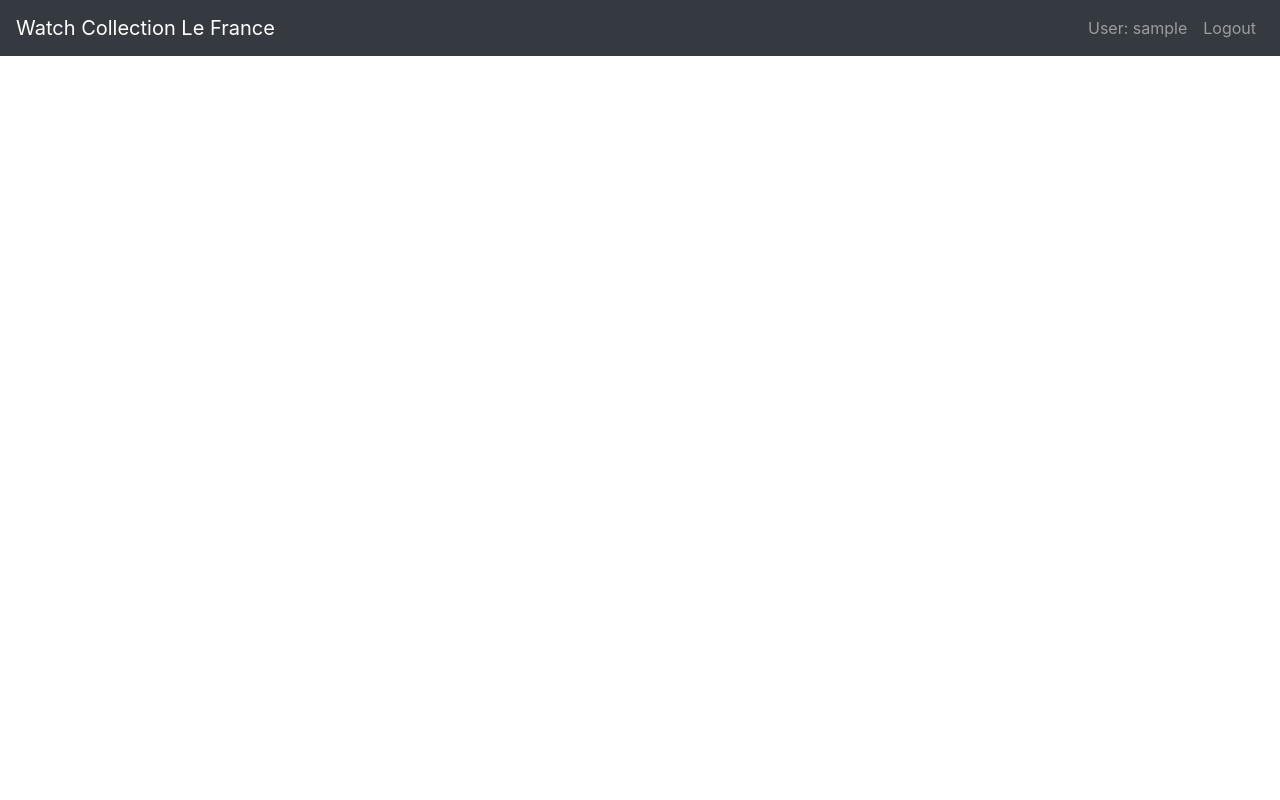
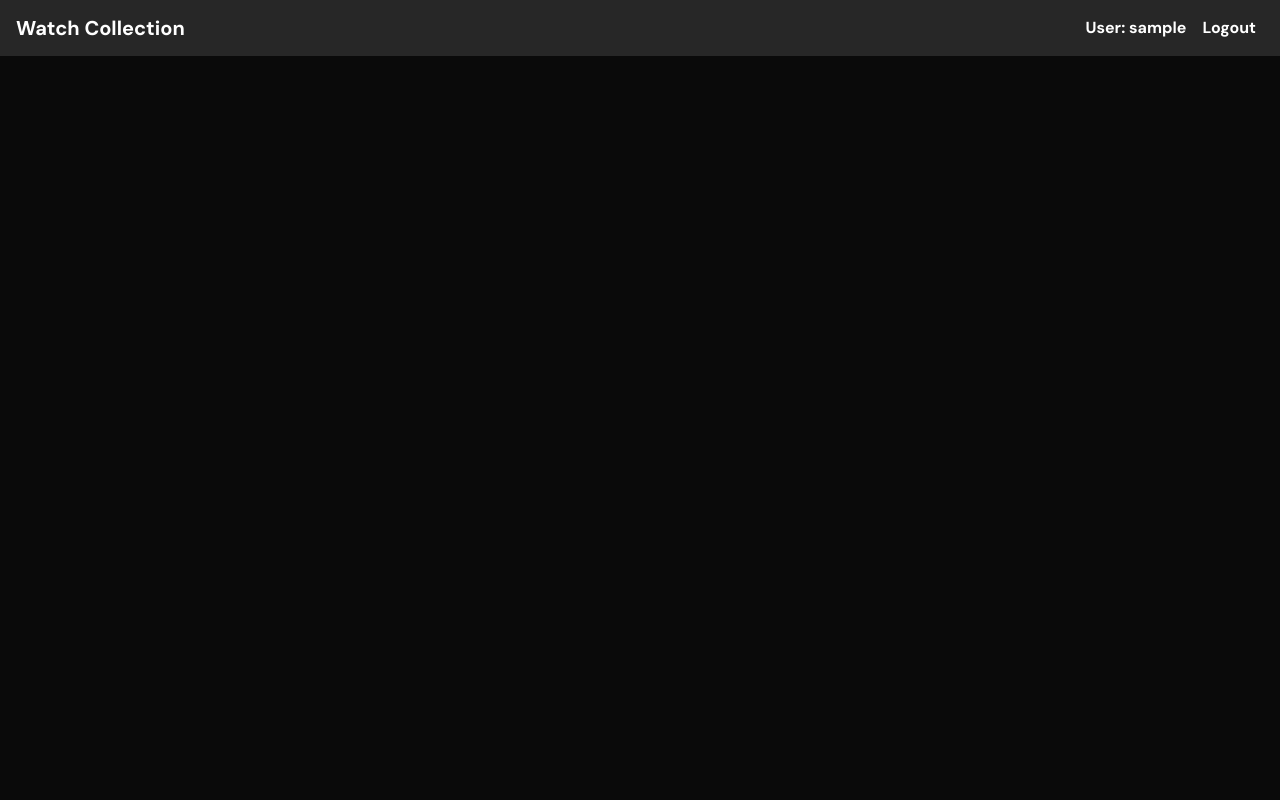
Before and after one commit to Akatsuki49/MicroServicesRabbitMq, a Flask app: a page that uses templates/home.html in a window 1280 px wide. Run offline with Flask 3, Linux system fonts and the light colour scheme; the visitor is signed in with stand-in values (Sample User, id 1); data that the repository does not hold is empty; some libraries are stand-ins or nearby versions.

Commit message:
added additional security and styling

```diff
--- a/templates/home.html
+++ b/templates/home.html
@@ -3,32 +3,55 @@
 <head>
   <meta charset="UTF-8">
   <meta name="viewport" content="width=device-width, initial-scale=1.0">
-  <title>Watch Collection Le France</title>
+  <title>Watch Collection</title>
   <link href="https://maxcdn.bootstrapcdn.com/bootstrap/4.5.2/css/bootstrap.min.css" rel="stylesheet">
+  <link rel="preconnect" href="https://fonts.googleapis.com">
+  <link rel="preconnect" href="https://fonts.gstatic.com" crossorigin>
+  <link href="https://fonts.googleapis.com/css2?family=DM+Sans:ital,opsz,wght@0,9..40,100..1000;1,9..40,100..1000&display=swap" rel="stylesheet">
 </head>
 <style>
-  .watch-image {
-    width: 150px;
-    height: auto;
-    margin: auto;
-  }
+  body, html {
+      height: 100%;
+      background-color: #0a0a0a;
+      font-weight: bold;
+      font-family: "DM Sans", sans-serif;
+    }
+  .watch-card {
+    margin-bottom: 20px;
+    background-color: #858585;
+    margin-top: 20px;
+    }
+    .watch-image {
+      width: 100%;
+      height: 300px;
+      object-fit: cover;
+    }
+    .navbar {
+      background-color: #272727 !important;
+      font-family: "DM Sans", sans-serif;
+    }
+
+    .navbar-brand,
+    .navbar-nav .nav-link {
+      color: #ffffff !important;
+      font-weight: bold;
+    }
 </style>
 <body>
+  {% if session['username'] %}
   <nav class="navbar navbar-expand-lg navbar-dark bg-dark">
-    <a class="navbar-brand" href="#">Watch Collection Le France</a>
+    <a class="navbar-brand" href="#">Watch Collection</a>
     <button class="navbar-toggler" type="button" data-toggle="collapse" data-target="#navbarNav" aria-controls="navbarNav" aria-expanded="false" aria-label="Toggle navigation">
       <span class="navbar-toggler-icon"></span>
     </button>
     <div class="collapse navbar-collapse justify-content-end" id="navbarNav">
       <ul class="navbar-nav">
-        {% if session['username'] %}
         <li class="nav-item">
           <a class="nav-link" href="#">User: {{ session['username'] }}</a>
         </li>
         <li class="nav-item">
           <a class="nav-link" href="/logout">Logout</a>
         </li>
-        {% endif %}
       </ul>
     </div>
   </nav>
@@ -49,6 +72,7 @@
       {% endfor %}
     </div>
   </div>
+  {% endif %}
   <!-- Bootstrap JS (Optional) -->
   <script src="https://ajax.googleapis.com/ajax/libs/jquery/3.5.1/jquery.min.js"></script>
   <script src="https://cdnjs.cloudflare.com/ajax/libs/popper.js/1.16.0/umd/popper.min.js"></script>
--- a/templates/register.html
+++ b/templates/register.html
@@ -4,7 +4,6 @@
   <meta charset="UTF-8">
   <meta name="viewport" content="width=device-width, initial-scale=1.0">
   <title>Register</title>
-  <link href="https://maxcdn.bootstrapcdn.com/bootstrap/4.5.2/css/bootstrap.min.css" rel="stylesheet">
   <link href="https://maxcdn.bootstrapcdn.com/bootstrap/4.5.2/css/bootstrap.min.css" rel="stylesheet">
   <link rel="preconnect" href="https://fonts.googleapis.com">
   <link rel="preconnect" href="https://fonts.gstatic.com" crossorigin>
```
Also changed, not shown: templates/inventory.html (+5 -4 lines).
